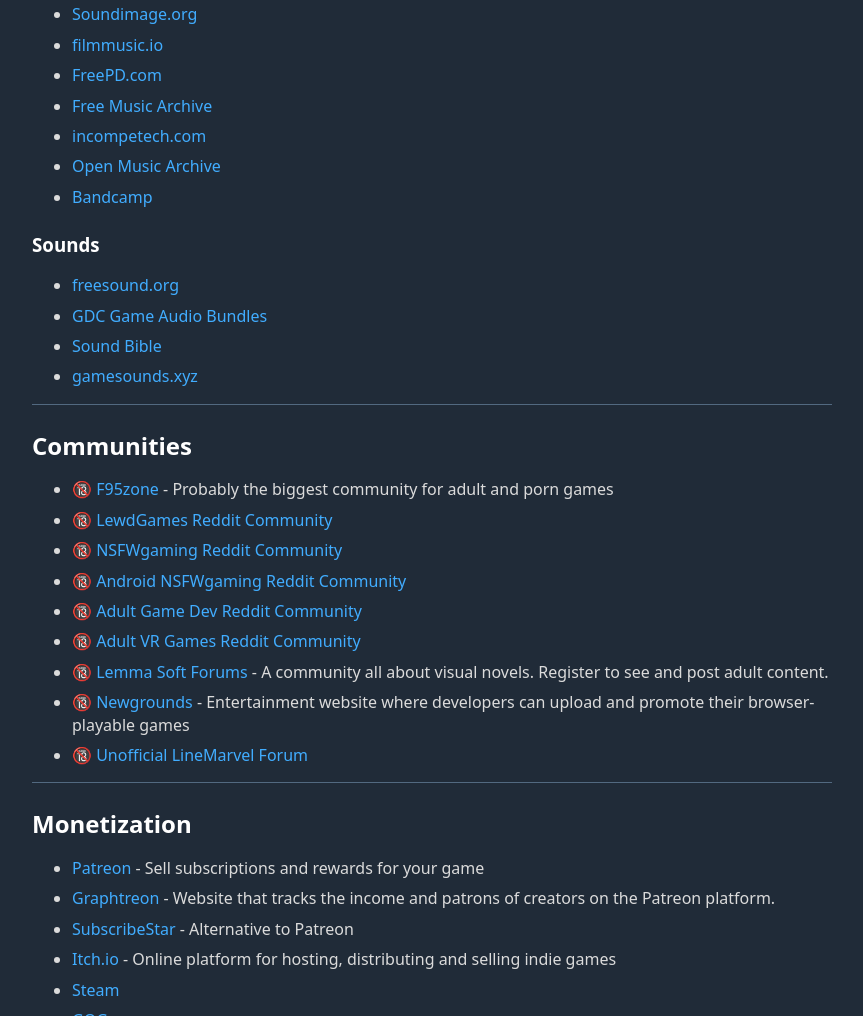
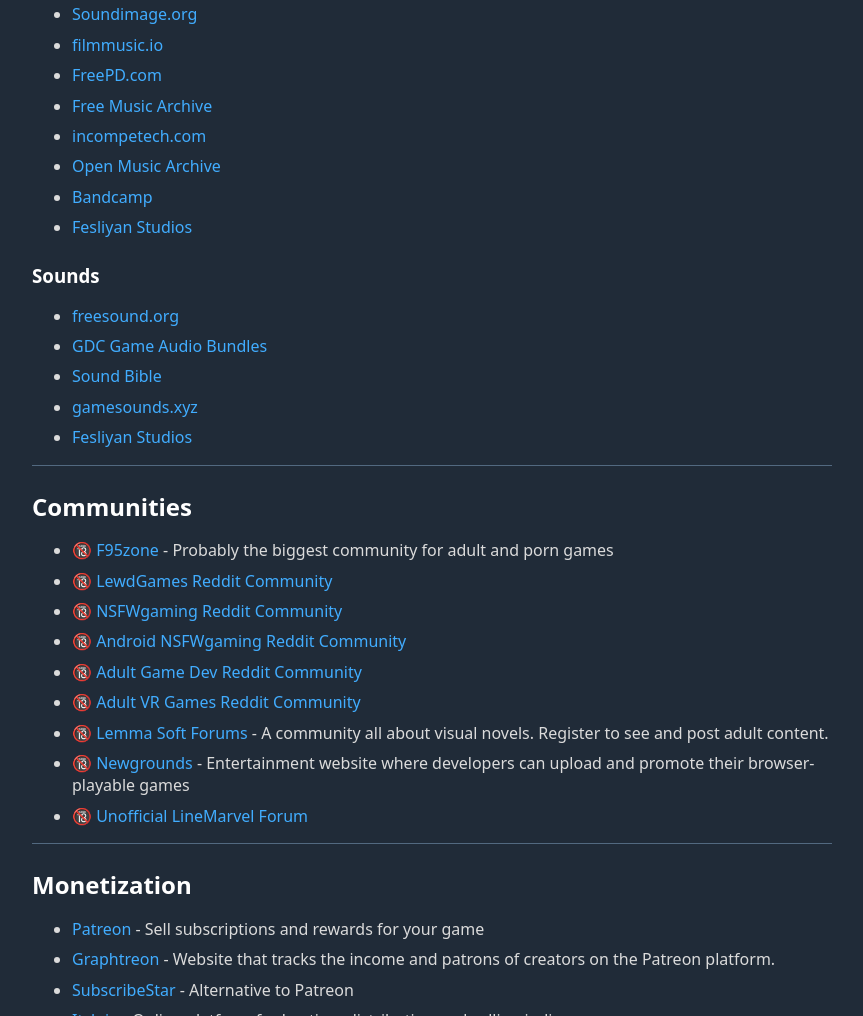
Before and after one commit to porngamedev/porngamedev.github.io, a plain HTML site: page index.html in a window 1280 px wide. Shown: the part 1756-2772 px from the top of the page, without its empty margins (208-1071 px from the left). Drawn offline with Linux system fonts and the light colour scheme.

Commit message:
Added fesliyanstudios.com

```diff
--- a/index.html
+++ b/index.html
@@ -214,6 +214,7 @@
         <li><a href="https://incompetech.com/">incompetech.com</a></li>
         <li><a href="http://www.openmusicarchive.org/">Open Music Archive</a></li>
         <li><a href="https://bandcamp.com/tag/creative-commons">Bandcamp</a></li>
+        <li><a href="https://www.fesliyanstudios.com/">Fesliyan Studios</a></li>
       </ul>
       <h3>Sounds</h3>
       <ul>
@@ -221,6 +222,7 @@
         <li><a href="https://sonniss.com/gameaudiogdc">GDC Game Audio Bundles</a></li>
         <li><a href="http://soundbible.com/royalty-free-sounds-1.html">Sound Bible</a></li>
         <li><a href="https://gamesounds.xyz/">gamesounds.xyz</a></li>
+        <li><a href="https://www.fesliyanstudios.com/sound-effects-search.php?q">Fesliyan Studios</a></li>
       </ul>
       <hr>
       <h2>Communities</h2>
```
